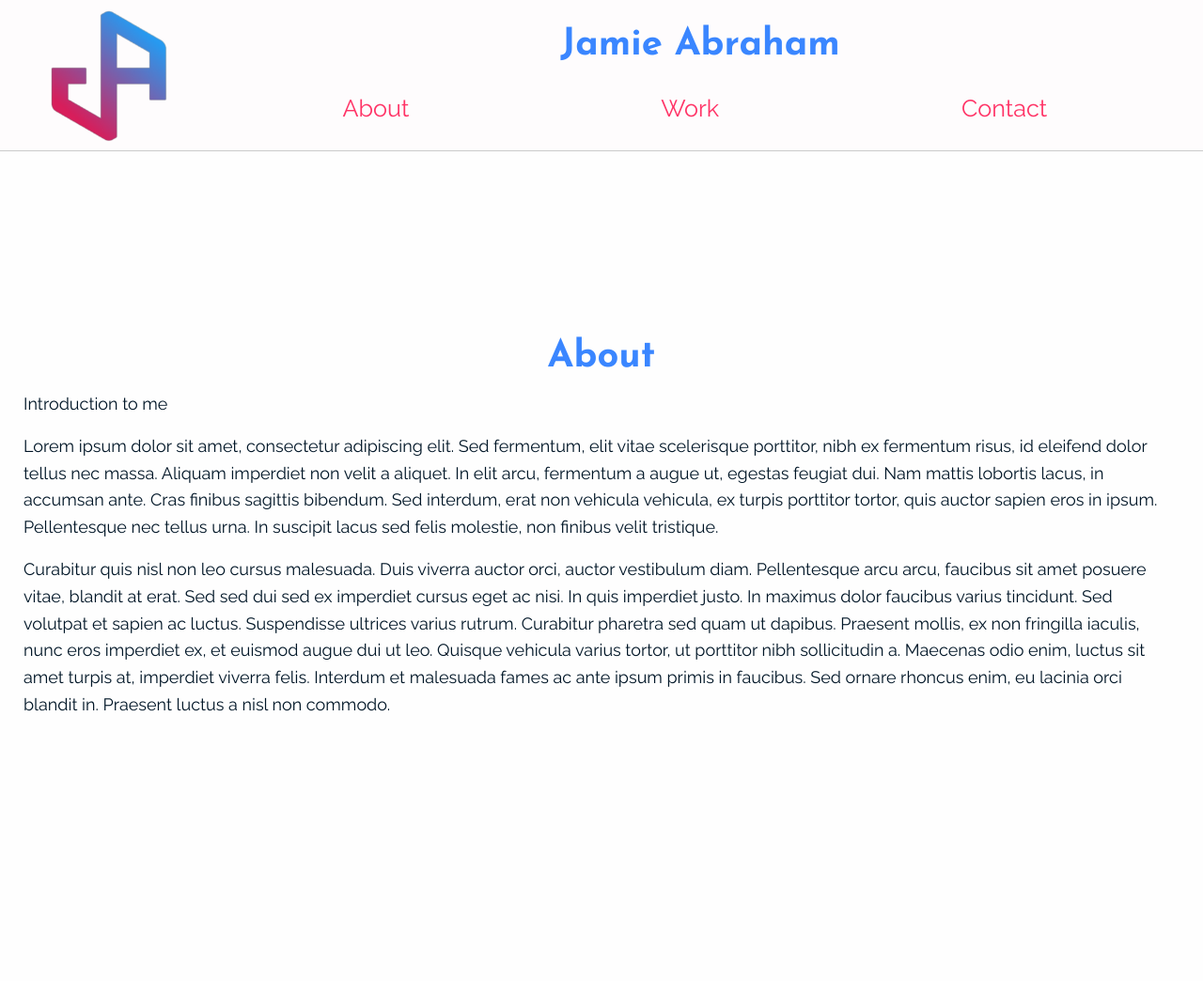
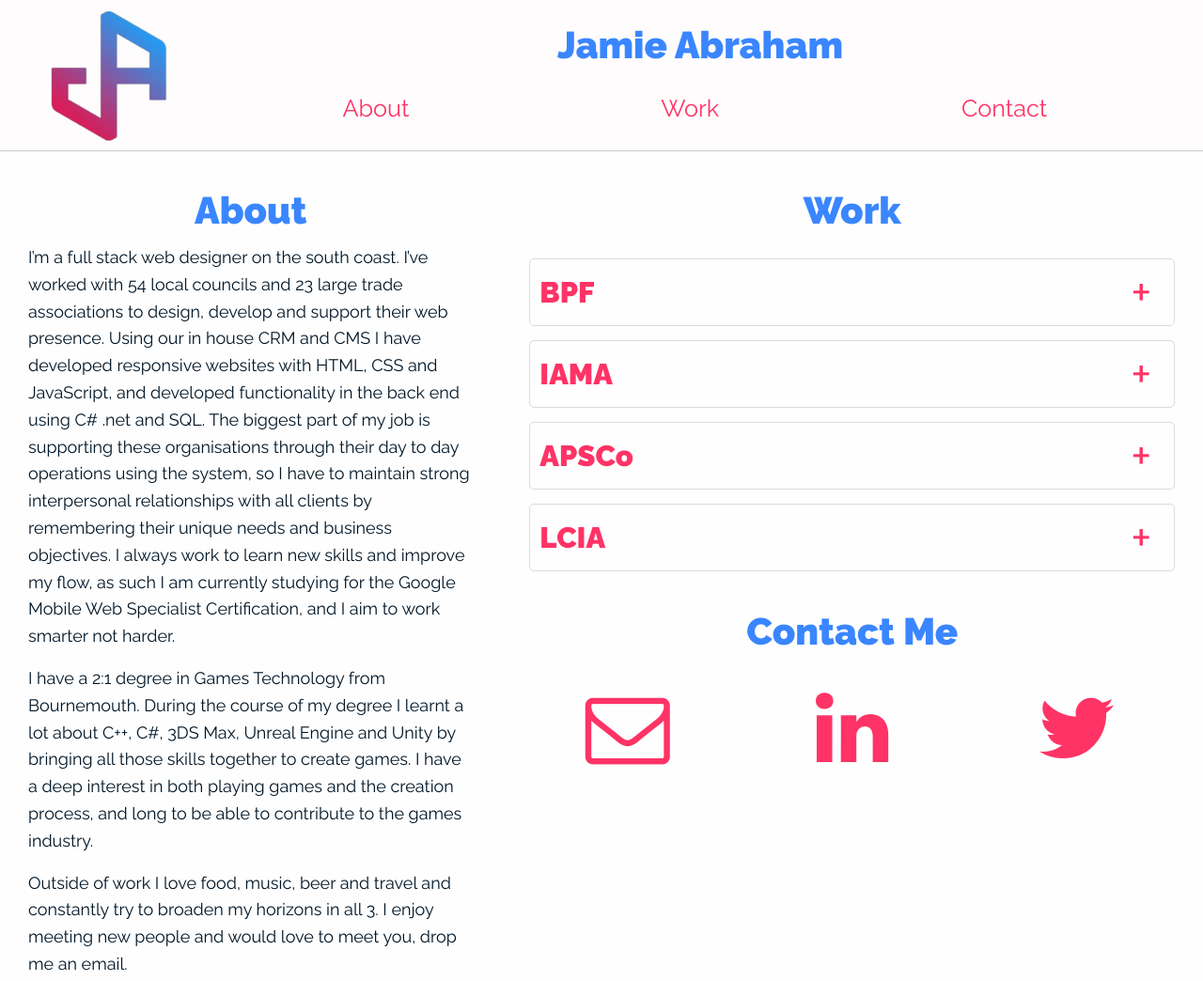
Before and after one commit to isbard/portfolio, a plain HTML site: page index.html in a window 1280 px wide. Shown: the top 1044 px of the page at 94% size. Drawn offline with Linux system fonts and the light colour scheme.

Commit message:
Changed layout
Single screen for desktop

```diff
--- a/css/style.css
+++ b/css/style.css
@@ -16,8 +16,8 @@
 		#1. General
 ----------------------------------------------*/
 h1,h2,h3,h4,h5,h6{
-	font-family: 'Josefin Sans', Helvetica, Arial, sans-serif;
-	font-weight: bold;
+	font-family: 'Raleway', Helvetica, Arial, sans-serif;
+	font-weight: 900;
 	color:#3a86ff;
 }
 
@@ -48,7 +48,7 @@ a:hover{
 
 a.anchor{
 	display: block;
-	height: 10em;
+	/*height: 10em;*/
 	visibility: hidden;
 }
 
@@ -233,16 +233,13 @@ header{
 	display: block;
 	text-align: center;
 }
-.Contact{height: 50vh;}
 
 /*----------------------------------------------
     Media Queries
 ----------------------------------------------*/
 
 @media screen and (min-width: 64em) {
-	section{
-		height: 80vh;
-	}
+
 }
 
 /*Foundation medium - large screen breakpoint, medium down*/
--- a/index.html
+++ b/index.html
@@ -29,8 +29,7 @@
       <meta name="og:image" content="http://jamieabraham.com/img/JA_Hex_neon.png">
       <meta name="og:description" content="Full Stack Web Developer in the UK">
 
-  	  <link href="https://fonts.googleapis.com/css?family=Josefin+Sans:400,700" rel="stylesheet">
-      <link href="https://fonts.googleapis.com/css?family=Raleway" rel="stylesheet">
+      <link href="https://fonts.googleapis.com/css?family=Raleway:400,700,900" rel="stylesheet">
 
       <title>Jamie Abraham - Web Developer</title>
 
@@ -79,24 +78,19 @@
 			</div>
 		</header>
 		<article class="main">
+			<div class="right small-12 medium-6 large-5 columns" >
 				<a class="anchor" name="about"></a>
-			<section class="About">
-        <div class="row">
-          <div class="small-12 columns">
+				<section class="About small-12 columns">
 					<h2>About</h2>
-            <p>Introduction to me</p>
-            <p>Lorem ipsum dolor sit amet, consectetur adipiscing elit. Sed fermentum, elit vitae scelerisque porttitor, nibh ex fermentum risus, id eleifend dolor tellus nec massa. Aliquam imperdiet non velit a aliquet. In elit arcu, fermentum a augue ut, egestas feugiat dui. Nam mattis lobortis lacus, in accumsan ante. Cras finibus sagittis bibendum. Sed interdum, erat non vehicula vehicula, ex turpis porttitor tortor, quis auctor sapien eros in ipsum. Pellentesque nec tellus urna. In suscipit lacus sed felis molestie, non finibus velit tristique.</p>
-            <p>Curabitur quis nisl non leo cursus malesuada. Duis viverra auctor orci, auctor vestibulum diam. Pellentesque arcu arcu, faucibus sit amet posuere vitae, blandit at erat. Sed sed dui sed ex imperdiet cursus eget ac nisi. In quis imperdiet justo. In maximus dolor faucibus varius tincidunt. Sed volutpat et sapien ac luctus. Suspendisse ultrices varius rutrum. Curabitur pharetra sed quam ut dapibus. Praesent mollis, ex non fringilla iaculis, nunc eros imperdiet ex, et euismod augue dui ut leo. Quisque vehicula varius tortor, ut porttitor nibh sollicitudin a. Maecenas odio enim, luctus sit amet turpis at, imperdiet viverra felis. Interdum et malesuada fames ac ante ipsum primis in faucibus. Sed ornare rhoncus enim, eu lacinia orci blandit in. Praesent luctus a nisl non commodo.</p>
-          </div>
-        </div>
+					<p>I’m a full stack web designer on the south coast. I’ve worked with 54 local councils and 23 large trade associations to design, develop and support their web presence. Using our in house CRM and CMS I have developed responsive websites with HTML, CSS and JavaScript, and developed functionality in the back end using C# .net and SQL. The biggest part of my job is supporting these organisations through their day to day operations using the system, so I have to maintain strong interpersonal relationships with all clients by remembering their unique needs and business objectives. I always work to learn new skills and improve my flow, as such I am currently studying for the Google Mobile Web Specialist Certification, and I aim to work smarter not harder. </p>
+					<p>I have a 2:1 degree in Games Technology from Bournemouth. During the course of my degree I learnt a lot about C++, C#, 3DS Max, Unreal Engine and Unity by bringing all those skills together to create games. I have a deep interest in both playing games and the creation process, and long to be able to contribute to the games industry.</p>
+					<p>Outside of work I love food, music, beer and travel and constantly try to broaden my horizons in all 3. I enjoy meeting new people and would love to meet you, drop me an email.</p>
 				</section>
 				<a class="anchor" name="work"></a>
+			</div>
+			<div class="left small-12 medium-6 large-7 columns">
 				<section class="Work">
-        <div class="row">
-          <div class="small-12 columns">
 				  <h2>Work</h2>
-            <p>Whilst working at e-mango i worked on the following websites</p>
-          </div>
 				  <div class="small-12 columns">
 					<div class="expand-heading">
 					  <h3>BPF</h3>
@@ -131,7 +125,6 @@
 						<p>The <a href="https://www.iamaworld.com/International">International Artist Management Association</a> wanted to make their website responsive and highlight their members news and events more to help foster engagement</p>
 						<p>I designed their new site to showcase the members work on the homepage and re-worked and simplified their menu structure.</p>
 						<p>The design was reached after researching what sites IAMA members frequented and what they liked about them. Feedback from members has been very positive and it assisted navigation in the run up to their annual event</p>
-              </div>
 					  </div>
 					</div>
 				  </div>
@@ -170,11 +163,7 @@
 				</section>
 
 				<a class="anchor" name="contact"></a>
-      <a class="anchor" name="pad"></a>
-			<section class="Contact">
-        <!-- Linkedin, Twitter, Email  -->
-        <div class="row">
-          <div class="small-12 columns social-media">
+				<section class="Contact social-media ">
 					<h2>Contact Me</h2>
 
 					<div class="small-4 columns">
@@ -192,9 +181,8 @@
 						<i class="fa fa-twitter"></i>
 					  </a>
 					</div>
+				</section>
 			</div>
-        </div>
-			</section>
 		</article>
 
   	<script>
```
Also changed, not shown: img/progress.JPG (added), 2 other files. Lines whose indentation alone changed are shown as unchanged.
